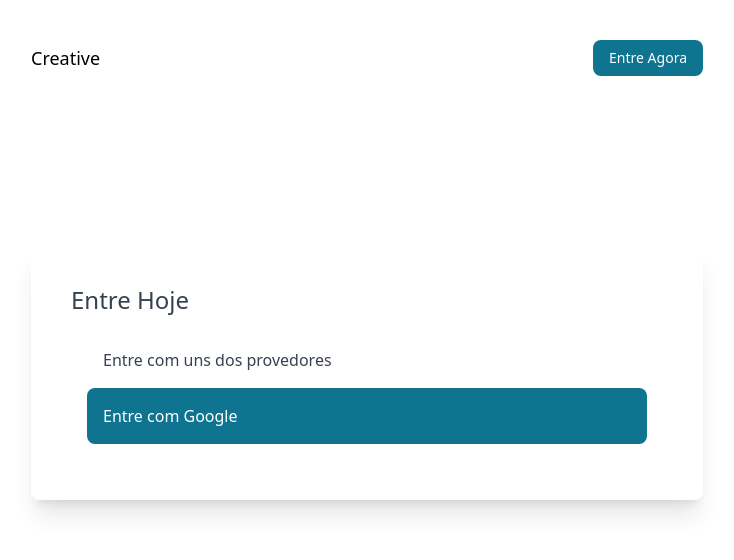
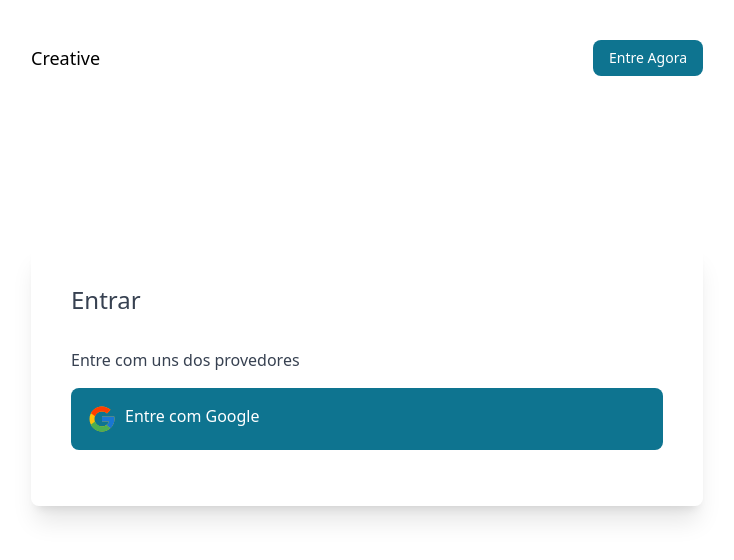
Before and after one commit to Unesio-Severino/creative-minds, a Next.js app: page /auth/login in a window 1280 px wide. Shown: the top 560 px of the page, without its empty margins (273-1007 px from the left). Built offline with nearby package versions, Linux system fonts and the light colour scheme; no server answers.

Commit message:
Creating authentication function for users

```diff
--- a/pages/auth/login.js
+++ b/pages/auth/login.js
@@ -1,11 +1,45 @@
+import { FcGoogle } from "react-icons/fc";
+import { signInWithPopup, GoogleAuthProvider } from "firebase/auth";
+import { auth } from "../../utils/firebase";
+import {useRouter} from "next/router";
+import { useAuthState } from "react-firebase-hooks/auth";
+import { useEffect } from  "react";
+
+
 export default function Login(){
+    const route = useRouter();
+    const [user, loading] = useAuthState(auth);
+
+
+//Função para autenticação com a conta google
+const googleProvider = new GoogleAuthProvider();
+const GoogleLogin = async () => {
+    try {
+        const result = await signInWithPopup(auth, googleProvider);
+        route.push("/");
+    } catch (error) {
+        console.log(error);
+    }
+};
+
+useEffect(() => {
+    if (user) {
+        route.push("/")
+    } else {
+        console.log("login");
+    }
+}, [user]);
 
     return(
         <div className="shadow-xl mt-32 p-10 text-gray-700 rounded-lg">
-            <h2 className="text-2xl font-medium">Entre Hoje</h2>
-            <div className="p-4">
-                <h3 className="p-4">Entre com uns dos provedores</h3>
-                <button className="text-white bg-cyan-700 w-full font-medium rounded-lg flex align-middle p-4">Entre com Google</button>
+            <h2 className="text-2xl font-medium">Entrar</h2>
+            <div className="py-4">
+                <h3 className="py-4">Entre com uns dos provedores</h3>
+                <button onClick={GoogleLogin} className="text-white bg-cyan-700 w-full
+                    font-medium rounded-lg flex align-middle p-4 gap-2">
+                    <FcGoogle className="text-3xl"/>
+                        Entre com Google
+                    </button>
             </div>
         </div>
     );
```
